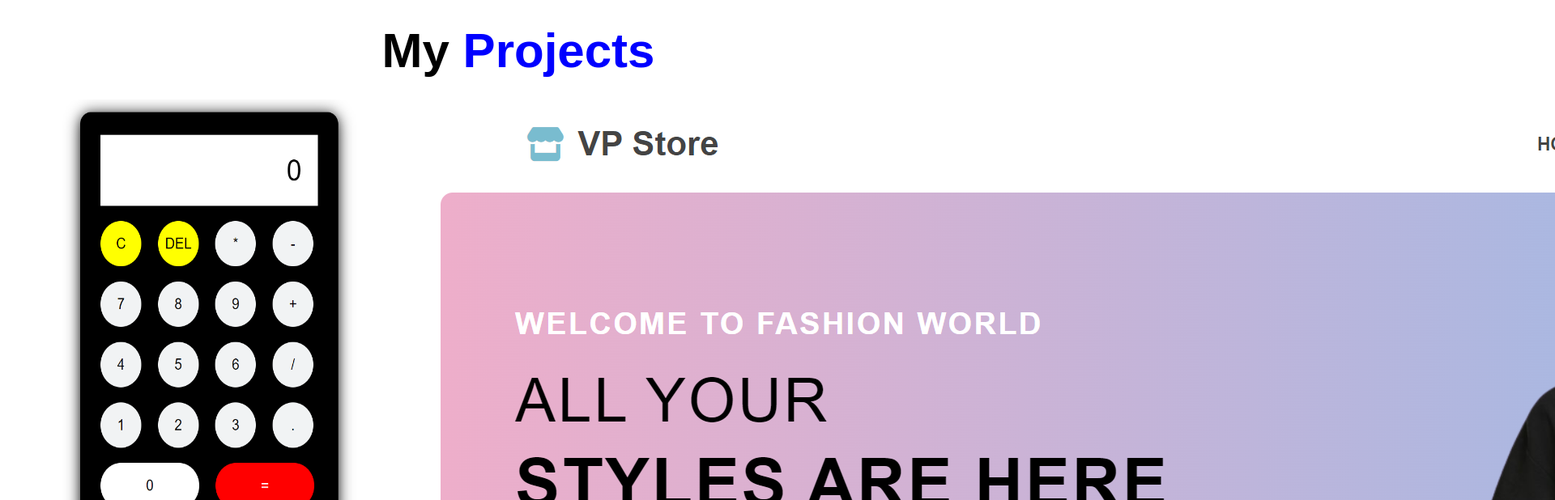
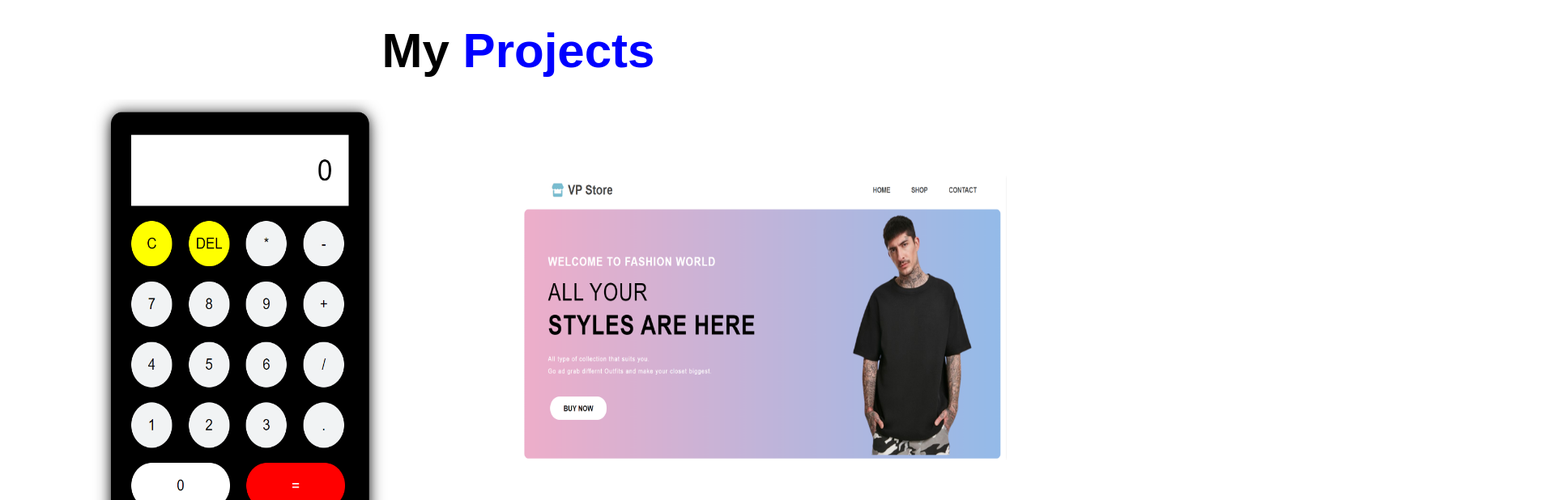
Before and after one commit to VIVEKPADIYAR2003/CODSOFT_Task3, a plain HTML site: page index.html in a window 1280 px wide. Shown: the part 1958-2576 px from the top of the page at 81% size, 1920 px wide, since content can reach past the window. Drawn offline with nearby package versions, Linux system fonts and the light colour scheme.

Commit message:
style.css

```diff
--- a/style.css
+++ b/style.css
@@ -273,6 +273,24 @@ progress[value] {
 
 }
 
+.row1 img {
+    margin-top: 90px;
+    width: 600px;
+    height: 45vh;
+    border-radius: 8px;
+    display: block;
+    margin-right: auto;
+    margin-left: auto;
+
+}
+
+.row1 {
+    position: relative;
+    overflow: hidden;
+    border-radius: 8px;
+    cursor: pointer;
+}
+
 .layer {
     width: 100%;
     height: 0;
@@ -322,6 +340,10 @@ progress[value] {
 }
 
 .row:hover .layer {
+    height: 100%;
+}
+
+.row1:hover .layer {
     height: 100%;
 }
 
```
